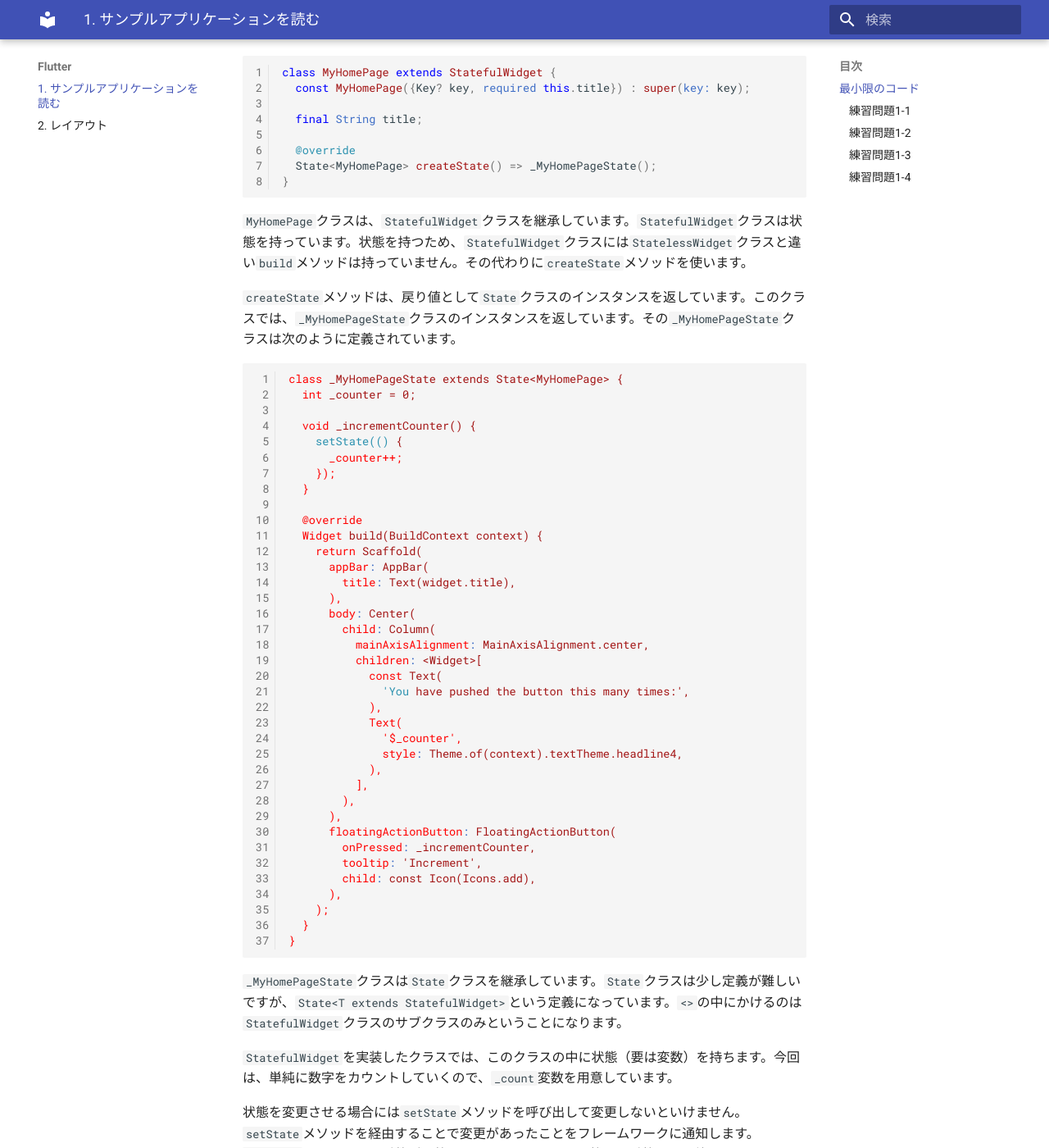
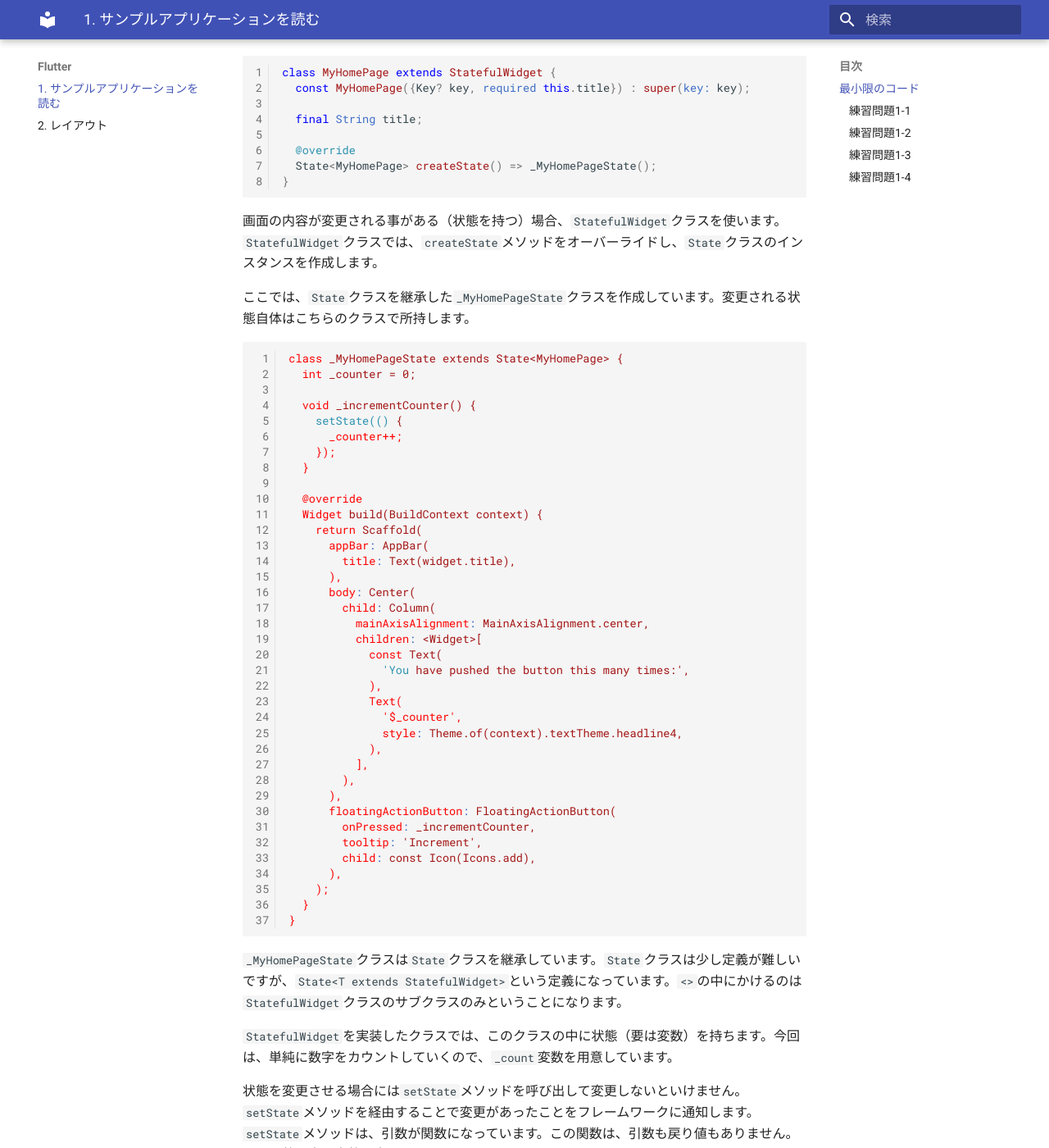
Before and after one commit to webarata3/doc-Flutter, an MkDocs documentation site: the page built from docs/flutter/01/index.md, in a window 1280 px wide and 1400 px high, scrolled down 3000 px. Shown: the whole window at 82% size. Built offline with MkDocs 1.6.1 and Material for MkDocs 9.7.7, drawn with Linux system fonts in a browser that asks for light colours; some of the changed text lies outside the part shown.

Commit message:
StatefulWidgetの変更

````diff
--- a/docs/flutter/01/index.md
+++ b/docs/flutter/01/index.md
@@ -145,9 +145,9 @@ class MyHomePage extends StatefulWidget {
 }
 ```
 
-`MyHomePage`クラスは、`StatefulWidget`クラスを継承しています。`StatefulWidget`クラスは状態を持っています。状態を持つため、`StatefulWidget`クラスには`StatelessWidget`クラスと違い`build`メソッドは持っていません。その代わりに`createState`メソッドを使います。
+画面の内容が変更される事がある（状態を持つ）場合、`StatefulWidget`クラスを使います。`StatefulWidget`クラスでは、`createState`メソッドをオーバーライドし、`State`クラスのインスタンスを作成します。
 
-`createState`メソッドは、戻り値として`State`クラスのインスタンスを返しています。このクラスでは、`_MyHomePageState`クラスのインスタンスを返しています。その`_MyHomePageState`クラスは次のように定義されています。
+ここでは、`State`クラスを継承した`_MyHomePageState`クラスを作成しています。変更される状態自体はこちらのクラスで所持します。
 
 ```dart
 class _MyHomePageState extends State<MyHomePage> {
@@ -197,6 +197,12 @@ class _MyHomePageState extends State<MyHomePage> {
 
 `_MyHomePageState`クラスでは、`build`メソッドをオーバーライドします。`StatelessWidget`クラスの`build`と同様のものになります。
 
+`State`クラスのでは制御できるタイミングとしては、次の場合に呼び出されます。
+
+- `StatefulWidget.initState`の後
+- `StatefulWidget.didUpdateWidget`の後
+- `setState`の呼び出しの後
+
 `build`の引数としてはこの場合には`Scaffold`クラスを使っています。`Scaffold`の引数として、3つ指定されています。
 
 `appBar`は上部のタイトルの部分になっています。
````
